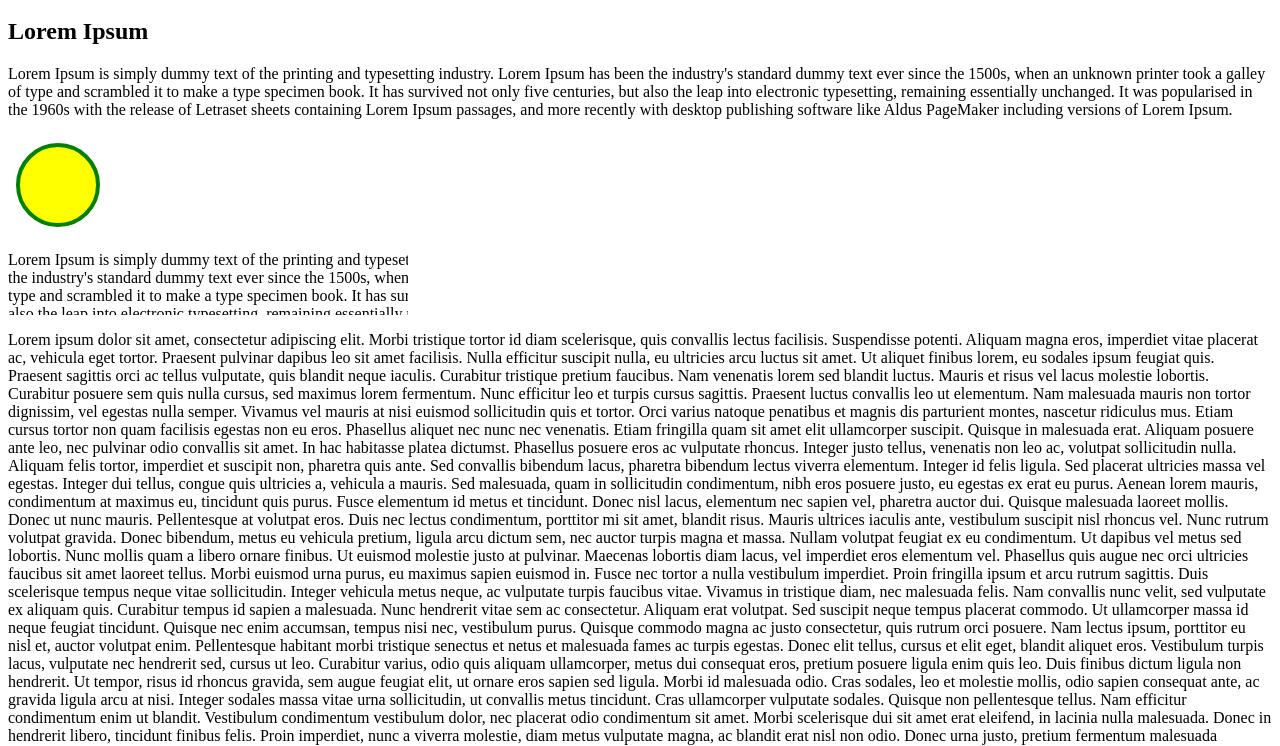
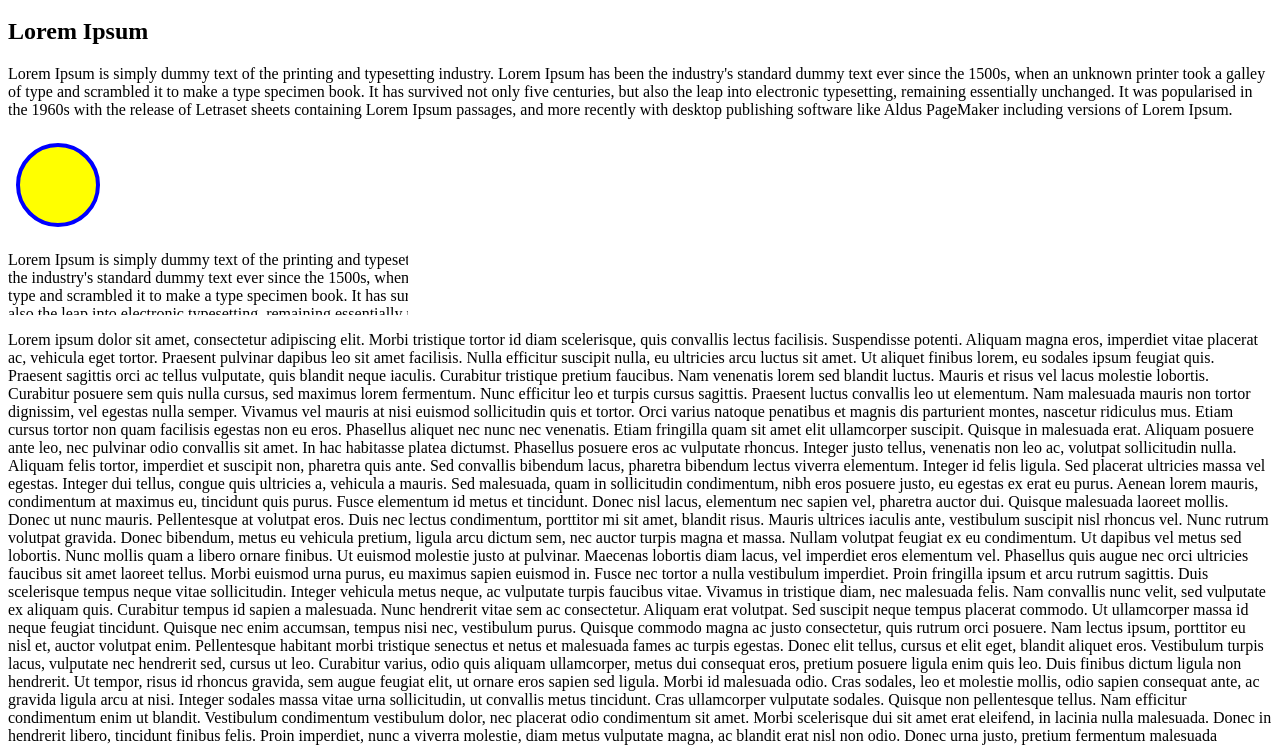
Before and after one commit to martinbojnansky/cypress-hell, a website: page examples/index.html in a window 1280 px wide. Shown: the part 48-794 px from the top of the page. Drawn offline with Linux system fonts and the light colour scheme.

Commit message:
Tests generation

```diff
--- a/examples/index.html
+++ b/examples/index.html
@@ -26,7 +26,7 @@
 
     <!-- svg -->
     <svg data-tid="svg" width="100" height="100">
-      <circle cx="50" cy="50" r="40" stroke="green" stroke-width="4" fill="yellow" />
+      <circle cx="50" cy="50" r="40" stroke="blue" stroke-width="4" fill="yellow" />
       Sorry, your browser does not support inline SVG.
     </svg>
 
```
